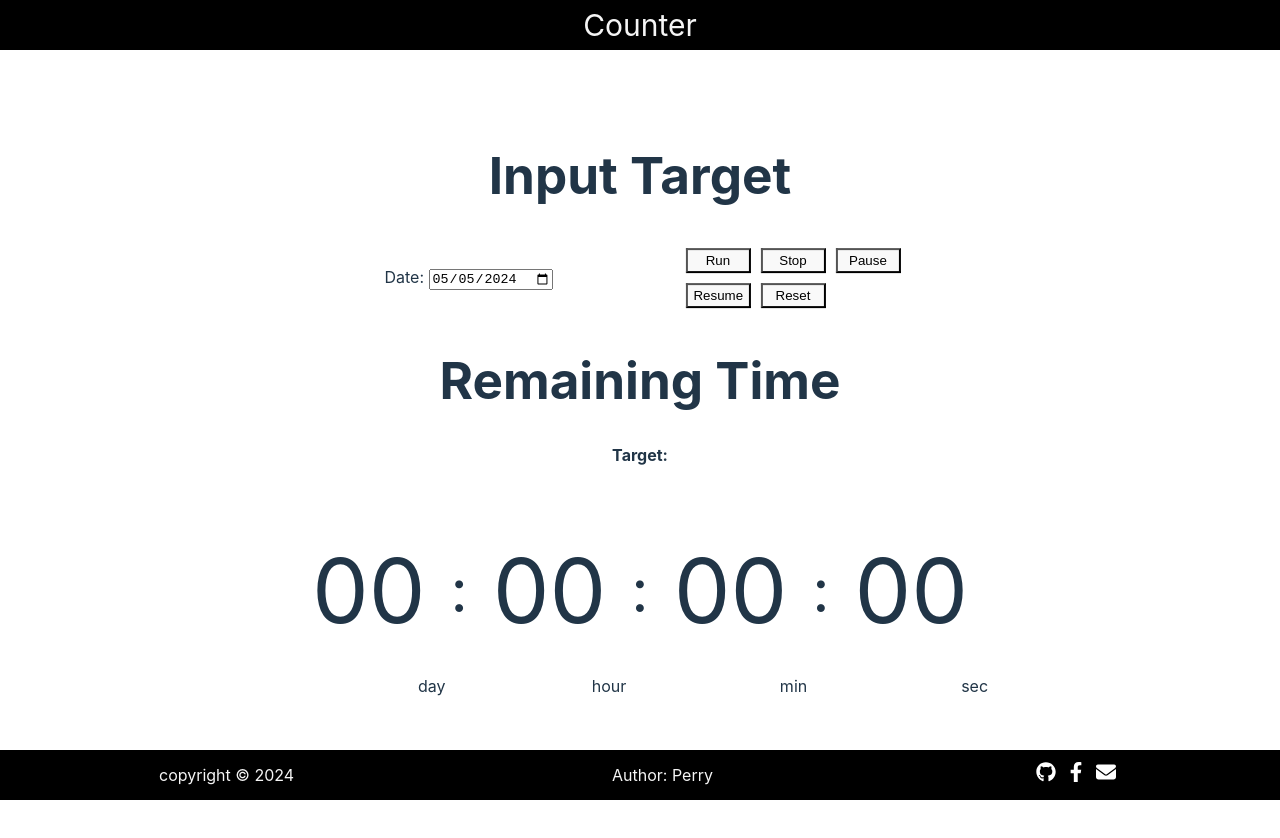
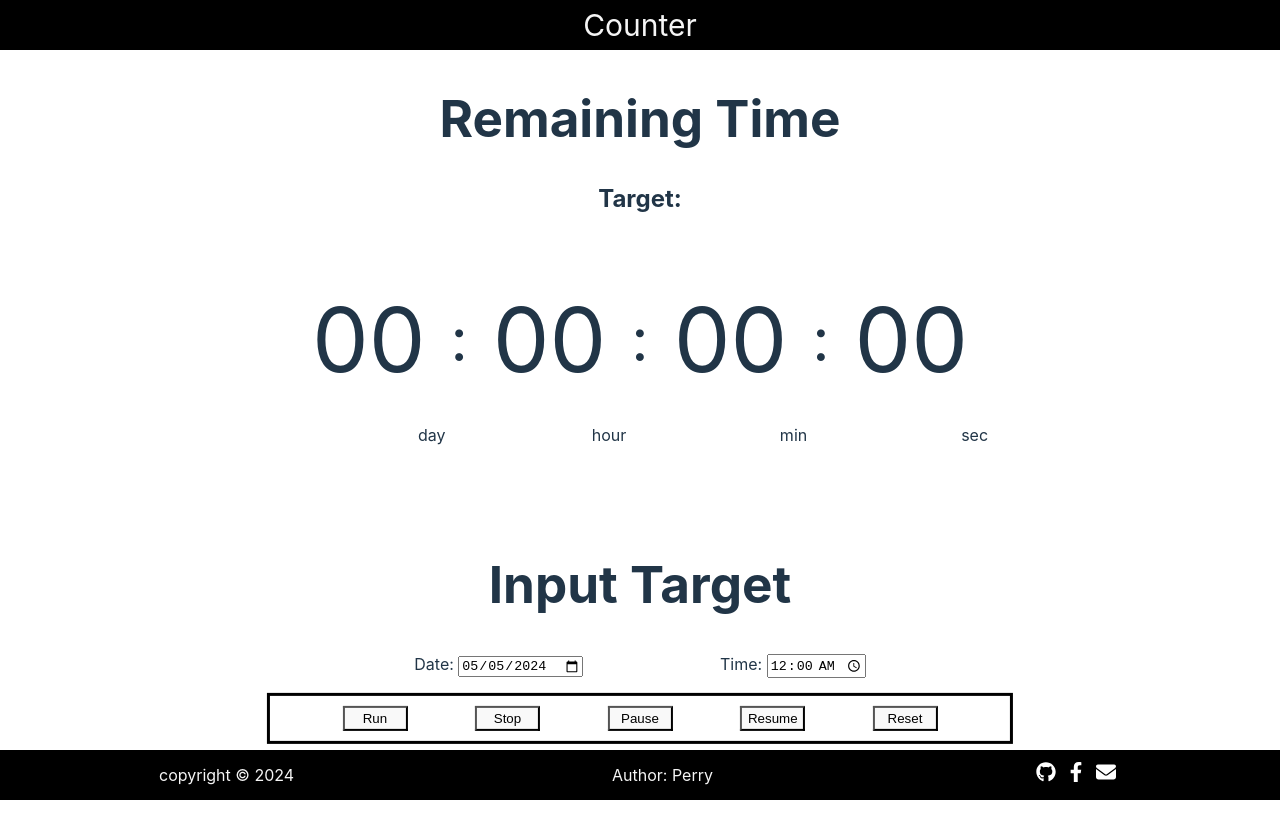
Before and after one commit to voldemort92205/vue_practice, a Vue app in the folder practice3_counter/: page / in a window 1280 px wide. Shown: the top 838 px of the page. Before the commit the page ends 800 px from the top, so only its background shows below. Built offline with nearby package versions, Linux system fonts and the light colour scheme.

Commit message:
practice3: counter: based on version 2
Users are able to set time

```diff
--- a/practice3_counter/src/components/Counter.vue
+++ b/practice3_counter/src/components/Counter.vue
@@ -120,14 +120,7 @@ const updateTarget = (val) => {
 
 <template>
   <div class="counter-container">
-    <CounterSetup
-      @runCounter="runCounter"
-      @stopCounter="stopCounter"
-      @resetCounter="resetCounter"
-      @resumeCounter="resumeCounter"
-      @pauseCounter="pauseCounter"
-      @updateTarget="updateTarget"
-      />
+    <div class="blank-block-header-footer"></div>
     <TargetShow :target="target" />
     <div class="counter-table" :class="{targetReach: isTargetReach}">
       <TimeComponent :value="days" name="day"/>
@@ -138,11 +131,27 @@ const updateTarget = (val) => {
       <SpliterShow />
       <TimeComponent :value="secs" name="sec"/>
     </div>
+    <div class="blank-block"></div>
+    <CounterSetup
+      @runCounter="runCounter"
+      @stopCounter="stopCounter"
+      @resetCounter="resetCounter"
+      @resumeCounter="resumeCounter"
+      @pauseCounter="pauseCounter"
+      @updateTarget="updateTarget"
+      />
+    <div class="blank-block-header-footer"></div>
   </div>
 </template>
 
 <style scoped>
+.blank-block-header-footer {
+  height: 100px;
+}
 
+.blank-block {
+  height: 20px;
+}
 .counter-container {
   margin: auto;
   padding: 30px;
--- a/practice3_counter/src/components/CounterSetup.vue
+++ b/practice3_counter/src/components/CounterSetup.vue
@@ -9,23 +9,23 @@ const emits = defineEmits(['runCounter',
                             'updateTarget'
                         ]);
 
-const timeInput = ref('00-00-00');
+const timeInput = ref('00:00');
 const dateInput = ref(new Date().toISOString().slice(0, 10));
 
 const runUpdateTarget = () => {
     const dateArr = dateInput.value.split("-")
-    //const timeArr = timeInput.value.split("-")
+    const timeArr = timeInput.value.split(":")
     if (dateInput.value != "" && timeInput.value != "")
     {
-        const epoch = new Date(dateArr[0], dateArr[1]-1, dateArr[2]).getTime()
+        const epoch = new Date(dateArr[0], dateArr[1]-1, dateArr[2],
+                                timeArr[0], timeArr[1]).getTime()
         emits('updateTarget', epoch);
     }
 };
 
-watch (dateInput, () => {
+watch ([dateInput, timeInput], () => {
     runUpdateTarget();
 });
-
 </script>
 
 <template>
@@ -37,12 +37,11 @@ watch (dateInput, () => {
                     <label for="counter-date">Date: </label>
                     <input type="date" id="counter-date" v-model="dateInput"/>
                 </div>
-                <!-- skip for now
                 <div class="setup-time-section">
+                    <!-- TODO: fix it: There is no dropdown on firefox browser -->
                     <label for="counter-time">Time: </label>
-                    <input type="time" id="counter-time" />
+                    <input type="time" id="counter-time" v-model="timeInput" />
                 </div>
-                -->
             </div>
             <div class="control-section">
                 <button class="control-button normal-button" @click="$emit('runCounter')">Run</button>
@@ -57,27 +56,27 @@ watch (dateInput, () => {
 
 
 <style scoped>
-
-.counter-setup-containter {
-    margin-top: 100px;
+.setup-section {
+    display: flex;
+    flex-direction: column;
+    justify-content: space-evenly;
 }
 
-.setup-section {
+.input-section {
+    padding: 5px 10px;
     display: flex;
     flex-direction: row;
     justify-content: space-evenly;
 }
 
-.input-section {
+.control-section {
+    margin-top: 10px;
     padding: 5px 10px;
-    margin: auto 10px;
+    display: flex;
+    flex-direction: row;
+    justify-content: space-evenly;
 
-}
-
-.control-section {
-    padding: 5px 10px;
-    display: grid;
-    grid-template-columns: repeat(3, 1fr);
+    border: solid black;
 }
 
 .control-button {
--- a/practice3_counter/src/components/TargetShow.vue
+++ b/practice3_counter/src/components/TargetShow.vue
@@ -11,7 +11,7 @@ watch (()=> props.target, () => {
 <template>
     <div class="target-component">
         <h1 class="target-title">Remaining Time</h1>
-        <h4 class="target-message">Target: {{ targetStr }}</h4>
+        <h2 class="target-message">Target: {{ targetStr }}</h2>
     </div>
 </template>
 
```
